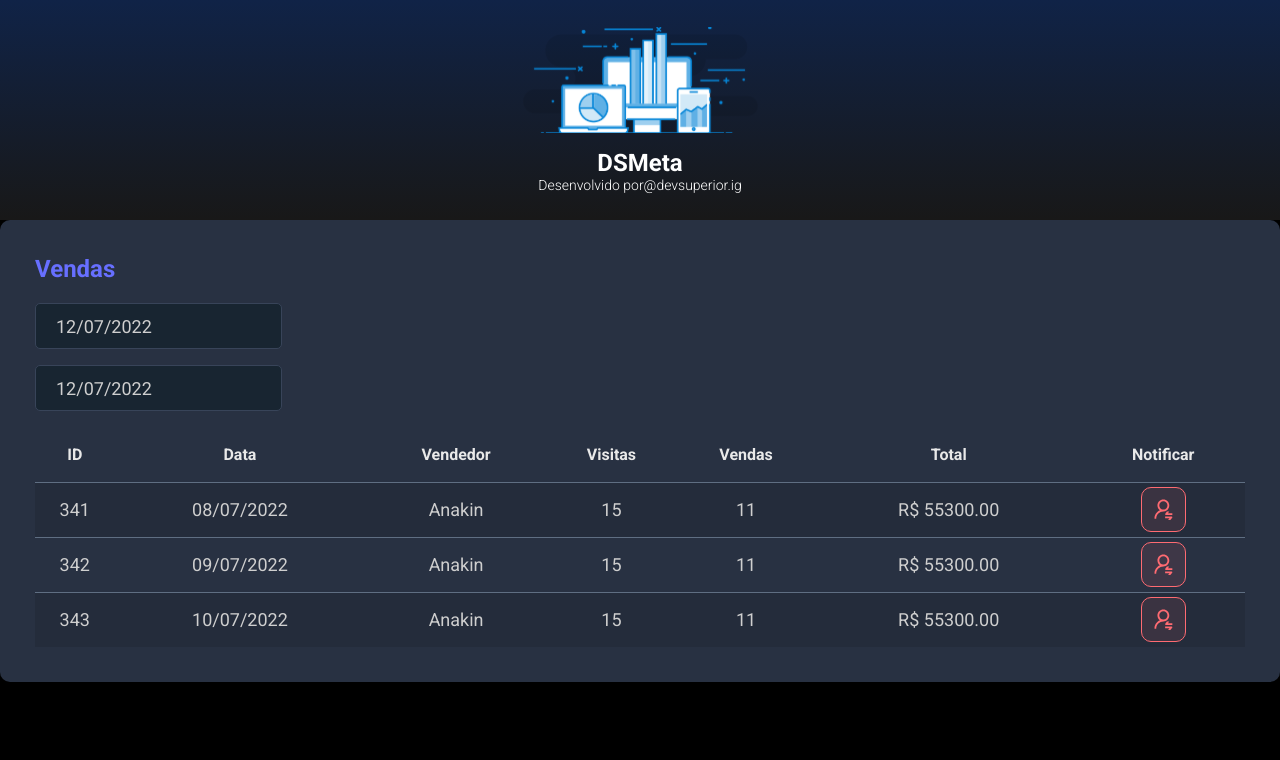
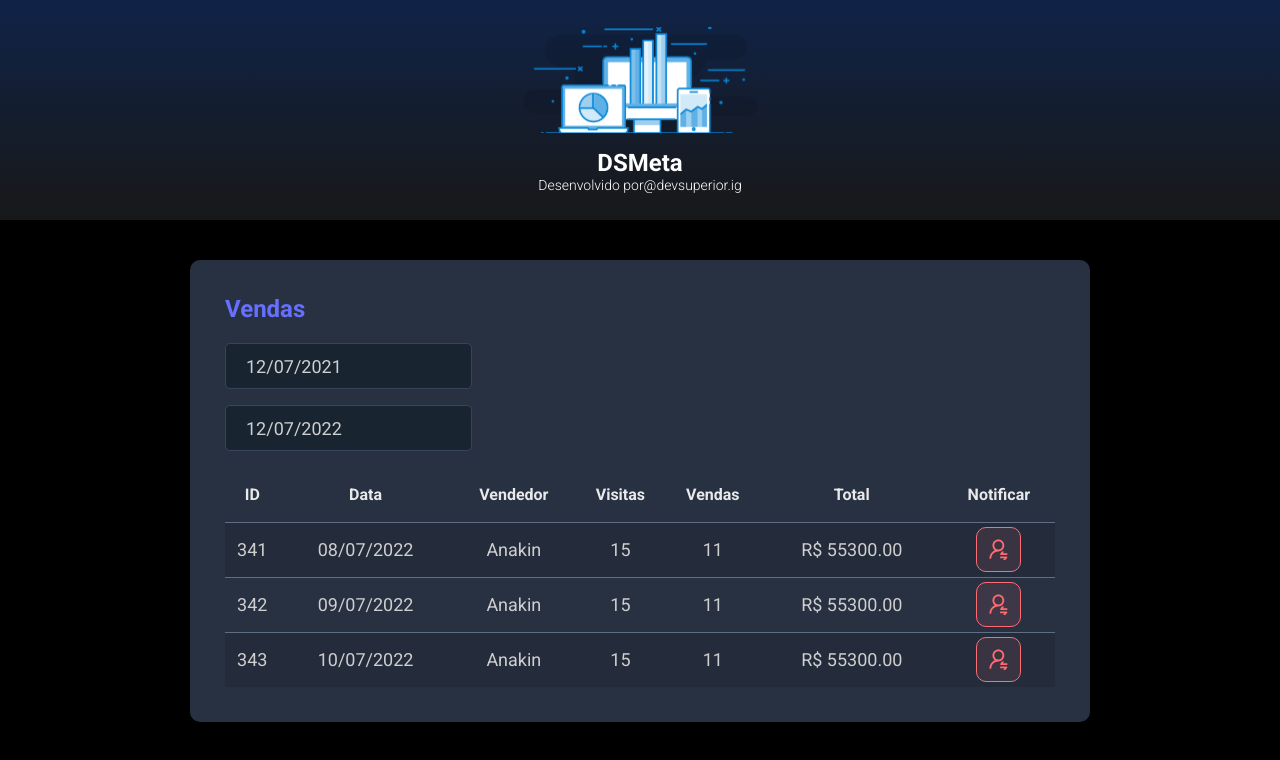
Before and after one commit to silver15/DSMeta-CSS-II, a React (Vite) app in the folder frontend/: page / in a window 1280 px wide. Shown: the top 760 px of the page. Built offline with nearby package versions, Linux system fonts and the light colour scheme.

Commit message:
useState

```diff
--- a/frontend/src/App.tsx
+++ b/frontend/src/App.tsx
@@ -1,5 +1,5 @@
-import Header from "./componets/Header"
-import SalesCard from "./componets/SalesCard"
+import Header from "./componets/Header";
+import SalesCard from "./componets/SalesCard";
 
 function App() {
     return (
@@ -17,4 +17,4 @@ function App() {
     )
 }
 
-export default App
+export default App;
--- a/frontend/src/componets/Header/index.tsx
+++ b/frontend/src/componets/Header/index.tsx
@@ -1,6 +1,6 @@
-import logo from '../../assets/img/logo.svg'
+import logo from '../../assets/img/logo.svg';
 
-import './styles.css'
+import './styles.css';
 
 function Header() {
     return (
@@ -20,4 +20,4 @@ function Header() {
     )
 }
 
-export default Header
+export default Header;
--- a/frontend/src/componets/SalesCard/index.tsx
+++ b/frontend/src/componets/SalesCard/index.tsx
@@ -1,25 +1,32 @@
 
 import DatePicker from "react-datepicker";
 import "react-datepicker/dist/react-datepicker.css";
-import './styles.css'
-import NotificationButton from '../NotificationButton'
+import './styles.css';
+import NotificationButton from '../NotificationButton';
+import { useState } from "react";
 function SalesCard() {
+
+    const min = new Date(new Date().setDate(new Date().getDate() - 365));
+    const max = new Date();
+
+    const[minDate, setMinDade]=useState(min);
+    const[maxDate, setMaxDade]=useState(max);
     return (
         <div className="dsmeta-card">
             <h2 className="dsmeta-sales-title">Vendas</h2>
             <div>
                 <div className="dsmeta-form-control-conteiner">
                     <DatePicker
-                        selected={new Date()}
-                        onChange={(date: Date) => { }}
+                        selected={minDate}
+                        onChange={(date: Date) => setMinDade(date)}
                         className="dsmeta-form-control"
                         dateFormat="dd/MM/yyyy"
                     />
                 </div>
                 <div className="dsmeta-form-control-conteiner">
                     <DatePicker
-                        selected={new Date()}
-                        onChange={(date: Date) => { }}
+                        selected={maxDate}
+                        onChange={(date: Date) => setMaxDade(date)}
                         className="dsmeta-form-control"
                         dateFormat="dd/MM/yyyy"
                     />
@@ -88,4 +95,4 @@ function SalesCard() {
     )
 }
 
-export default SalesCard
+export default SalesCard;
--- a/frontend/src/index.css
+++ b/frontend/src/index.css
@@ -15,3 +15,14 @@ a, a:hover, a:visited{
     color: unset;
     text-decoration: none;
 }
+
+.dsmeta-contener{
+    width: 100%;
+    max-width: 900px;
+    margin: 0 auto;
+
+}
+
+#sales{
+    padding: 40px 10px;
+}
```
